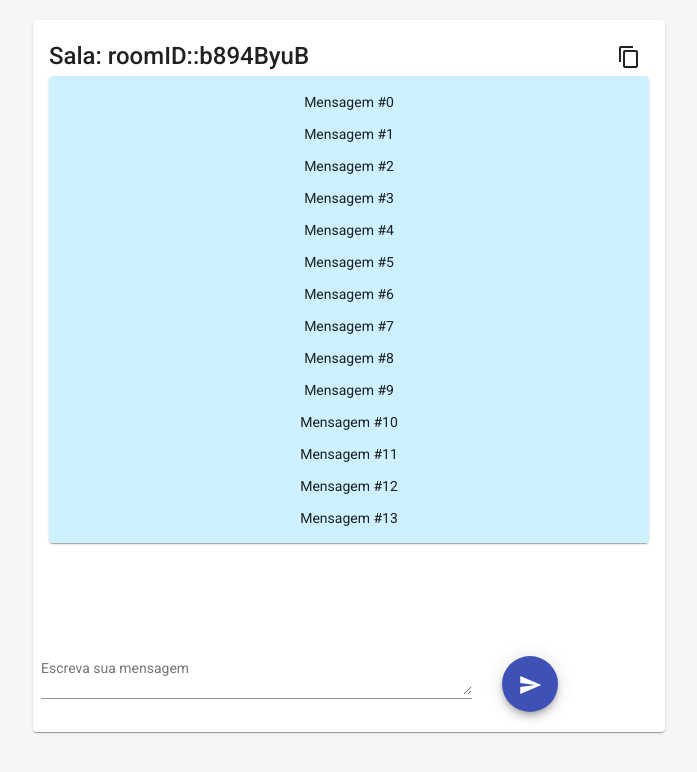
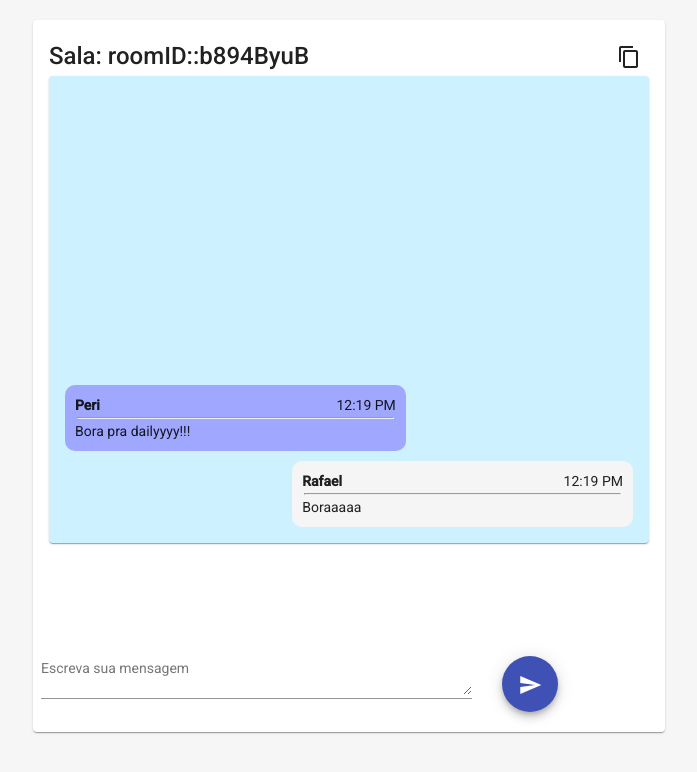
Before and after one commit to TokenRafael/token-chat, an Angular app in the folder token-chat-front/: page /chat in a window 1280 px wide. Shown: the top 772 px of the page, without its empty margins (291-988 px from the left). Built offline with nearby package versions, Linux system fonts and the light colour scheme.

Commit message:
feat(message): Message component created

```diff
--- a/token-chat-front/src/app/app.module.ts
+++ b/token-chat-front/src/app/app.module.ts
@@ -14,11 +14,13 @@ import { BrowserAnimationsModule } from '@angular/platform-browser/animations';
 import { FormsModule } from '@angular/forms';
 import { HomescreenComponent } from './homescreen/homescreen.component';
 import { ChatComponent } from './chat/chat.component';
+import { MessageComponent } from './message/message.component';
 
 @NgModule({
-  declarations: [		AppComponent,
+  declarations: [			AppComponent,
       HomescreenComponent,
-      ChatComponent
+      ChatComponent,
+      MessageComponent
    ],
   imports: [
     BrowserModule,
--- a/token-chat-front/src/app/chat/chat.component.html
+++ b/token-chat-front/src/app/chat/chat.component.html
@@ -18,7 +18,7 @@
       class="fill monolith push scroll"
       style="background-color: rgb(206, 241, 255)"
     >
-      <p *ngFor="let msg of msgs">{{ msg }}</p>
+      <app-message *ngFor="let m of msgs" [msg]="m"></app-message>
     </mat-card>
   </mat-card-content>
 
--- a/token-chat-front/src/app/chat/chat.component.ts
+++ b/token-chat-front/src/app/chat/chat.component.ts
@@ -3,25 +3,36 @@ import { Component, OnInit } from '@angular/core';
 @Component({
   selector: 'app-chat',
   templateUrl: './chat.component.html',
-  styleUrls: ['./chat.component.scss']
+  styleUrls: ['./chat.component.scss'],
 })
 export class ChatComponent implements OnInit {
+  message = '';
+  msgs = [
+    {
+    sender: 'Peri',
+    id: '0',
+    content: `Bora pra dailyyyy!!!`,
+    date: Date.now(),
+    },
+    {
+    sender: 'Rafael',
+    id: '1',
+    content: `Boraaaaa`,
+    date: Date.now(),
+    },
+  ];
 
-  message = '';
-  msgs = Array.from({length: 100}).map((_, i) => `Mensagem #${i}`);
-
-  constructor() { }
+  constructor() {}
 
   ngOnInit() {
-    console.log(this.msgs)
+    console.log(this.msgs);
   }
 
   getRoomId(): string {
-    return 'roomID::b894ByuB'
+    return 'roomID::b894ByuB';
   }
 
   sendMessage(): void {
     this.message = '';
   }
-
 }
--- a/token-chat-front/src/app/message-info.ts
+++ b/token-chat-front/src/app/message-info.ts
@@ -1,5 +1,6 @@
 export interface MessageInfo {
   sender: string;
+  id: string;
   content: string;
   date: Date;
 }
--- /dev/null
+++ b/token-chat-front/src/app/message/message.component.html
@@ -0,0 +1,10 @@
+<div class="message" [class]="class">
+  <div class="head">
+    <strong>{{ msg.sender }}</strong>
+    <p>{{ msg.date | date: 'shortTime' }}</p>
+  </div>
+  <hr>
+  <div class="content">
+    <p>{{ msg.content }}</p>
+  </div>
+</div>
--- /dev/null
+++ b/token-chat-front/src/app/message/message.component.scss
@@ -0,0 +1,29 @@
+.head {
+  display: flex;
+  align-items: center;
+  justify-content: space-between;
+}
+.lefty{
+  background-color: rgba(149, 149, 255, 0.801);
+}
+.righty {
+  background-color: whitesmoke;
+}
+p {
+  margin: 0;
+}
+.content {
+  margin: 0
+}
+hr {
+  margin: 2px;
+}
+
+:host{
+  width: 60%;
+  margin: 5px 0;
+}
+.message {
+  padding: 10px;
+  border-radius: 10px;
+}
--- /dev/null
+++ b/token-chat-front/src/app/message/message.component.ts
@@ -0,0 +1,22 @@
+import { getLocaleFirstDayOfWeek } from '@angular/common';
+import { Component, HostBinding, Input, OnInit } from '@angular/core';
+import { MessageInfo } from '../message-info';
+
+@Component({
+  selector: 'app-message',
+  templateUrl: './message.component.html',
+  styleUrls: ['./message.component.scss']
+})
+export class MessageComponent implements OnInit {
+
+  @Input() msg: MessageInfo;
+  @HostBinding() class: string;
+  id = '1';
+
+  constructor() { }
+
+  ngOnInit() {
+    this.class = this.msg.id === this.id ? 'righty' : 'lefty';
+  }
+
+}
--- a/token-chat-front/src/styles.scss
+++ b/token-chat-front/src/styles.scss
@@ -20,17 +20,17 @@ body {
     flex-direction: column;
     align-items: center;
     justify-content: space-between;
-    .push {
-      justify-content: end;
+    .lefty {
+      align-self: flex-start;
     }
-    .lefty {
+    .righty {
       align-self: flex-end;
-    }
-    .right {
-      align-self: flex-start;
     }
   }
 }
+    .push {
+      justify-content: flex-end !important
+    }
 .fullScreen {
   height: 85vh;
   @media screen and (max-width: 600px) {
```
Also changed, not shown: 1 other file (tests, documents, lock files or other folders).
